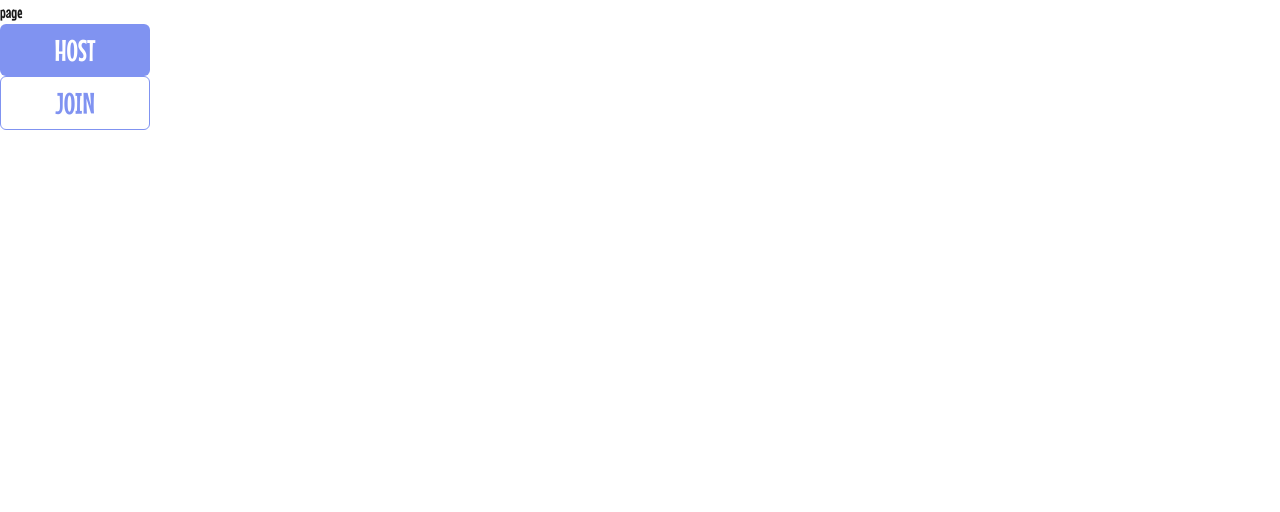
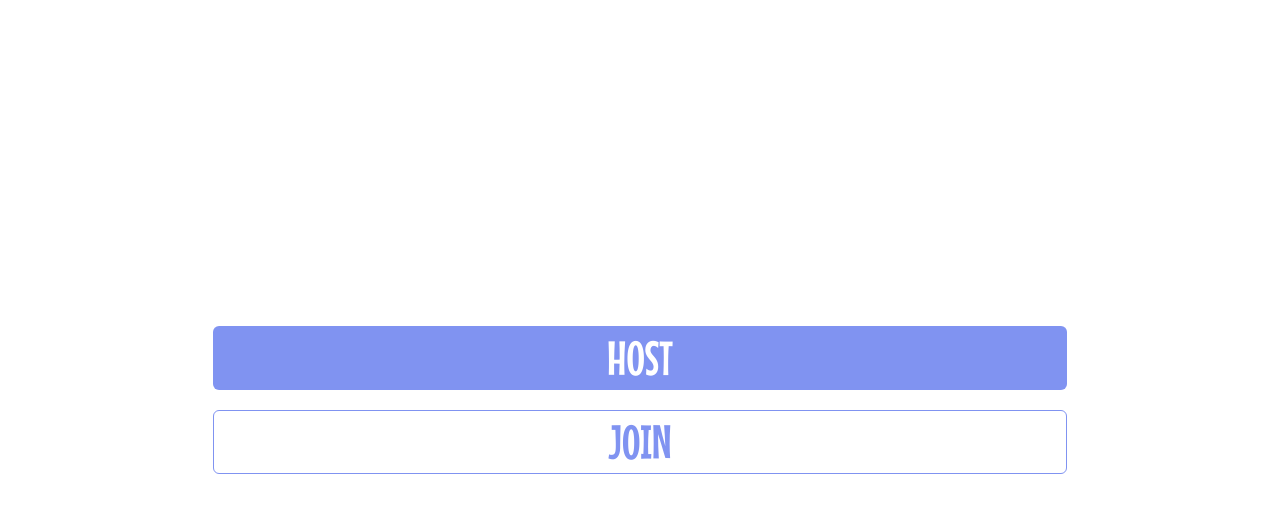
Before and after one commit to devsoc-unsw/trainee-lovers-24t3, a Next.js app in the folder frontend/: page /homepage in a window 1280 px wide. Shown: the top 512 px of the page. Built offline with nearby package versions, Linux system fonts and the light colour scheme.

Commit message:
Modified button style

```diff
--- a/frontend/src/app/homepage/page.jsx
+++ b/frontend/src/app/homepage/page.jsx
@@ -1,15 +1,29 @@
 'use client'
 
-import React, {useRef, useEffect} from 'react'
-import PrimaryButton from '../../components/PrimaryButton/PrimaryButton'
-import SecondaryButton from '../../components/SecondaryButton/SecondaryButton'
+import React, { useRef, useEffect, useState } from 'react'
+import PrimaryButton from '../../components/PrimaryButton';
+import SecondaryButton from '../../components/SecondaryButton';
+import Modal from '../../components/Modal/Modal';
+
 
 export default function Page() {
+  const [ isHost, setIsHost ] = useState(false);
+
   return (
-    <>
-        <div>page</div>
-        <PrimaryButton link="youtube.com" name="HOST"/>
-        <SecondaryButton link="youtube.com" name="JOIN"/>
-    </>
+    <div className='flex flex-col w-full h-screen bg-white items-center justify-center gap-5'>
+    { isHost ? (
+      <Modal />
+    ) : (
+      <>
+        <PrimaryButton
+          name="HOST"
+        />
+        <SecondaryButton
+          link="youtube.com"
+          name="JOIN"/>
+      </>
+    )}
+
+    </div>
   )
 }
--- /dev/null
+++ b/frontend/src/components/Modal/Modal.jsx
@@ -0,0 +1,14 @@
+import PrimaryButton from '../PrimaryButton';
+import SecondaryButton from '../SecondaryButton';
+
+const Modal = () => {
+    return (
+        <div className='flex flex-col bg-white border border-[#8093F1] w-3/4 md:w-1/4 lg:w-1/6 h-9/12 rounded-md items-center justify-center gap-2 py-4'>
+            <h2 className='text-3xl text-[#4154AF]'>CHOOSE GAME</h2>
+            <PrimaryButton name='HIGHER vs LOWER'/>
+            <SecondaryButton name='START' />
+        </div>
+    )
+}
+
+export default Modal;
--- /dev/null
+++ b/frontend/src/components/PrimaryButton.jsx
@@ -0,0 +1,18 @@
+import React from 'react'
+
+export default function PrimaryButton({ name, role }) {
+  const handleRedirect = () => {
+    // If is a host then function
+
+    // If not a host then
+  }
+
+  return (
+    <div
+      className='flex items-center justify-center w-8/12 h-16 py-2 text-5xl text-white bg-mid-blue font-mouse rounded-md'
+      onClick={() => handleRedirect()}
+    >
+      {name}
+    </div>
+  );
+};
--- a/frontend/src/components/PrimaryButton/PrimaryButton.jsx
+++ /dev/null
@@ -1,10 +0,0 @@
-import React from 'react'
-
-export default function PrimaryButton({name, link}) {
-  const handleRedirect = () => {
-    window.location.href = link;
-  };
-  return (
-    <div onClick={handleRedirect} className='w-[150px] py-2 text-3xl text-white bg-mid-blue font-mouse rounded-md text-center'>{name}</div>
-  );
-};
--- /dev/null
+++ b/frontend/src/components/SecondaryButton.jsx
@@ -0,0 +1,16 @@
+import React from 'react'
+
+export default function SecondaryButton({ name, link }) {
+  const handleRedirect = () => {
+    window.location.href = link;
+  };
+
+  return (
+    <div
+      onClick={handleRedirect}
+      className='flex items-center justify-center w-8/12 h-16 py-2 text-5xl text-mid-blue bg-white border-[1px] border-mid-blue font-mouse rounded-md'
+    >
+      {name}
+    </div>
+  );
+};
--- a/frontend/src/components/SecondaryButton/SecondaryButton.jsx
+++ /dev/null
@@ -1,10 +0,0 @@
-import React from 'react'
-
-export default function SecondaryButton({name, link}) {
-  const handleRedirect = () => {
-    window.location.href = link;
-  };
-  return (
-    <div onClick={handleRedirect} className='w-[150px] py-2 text-3xl text-mid-blue bg-white border-[1px] border-mid-blue font-mouse rounded-md text-center'>{name}</div>
-  );
-};
```
Also changed, not shown: frontend/src/store/useAuthStore.jsx (added).
